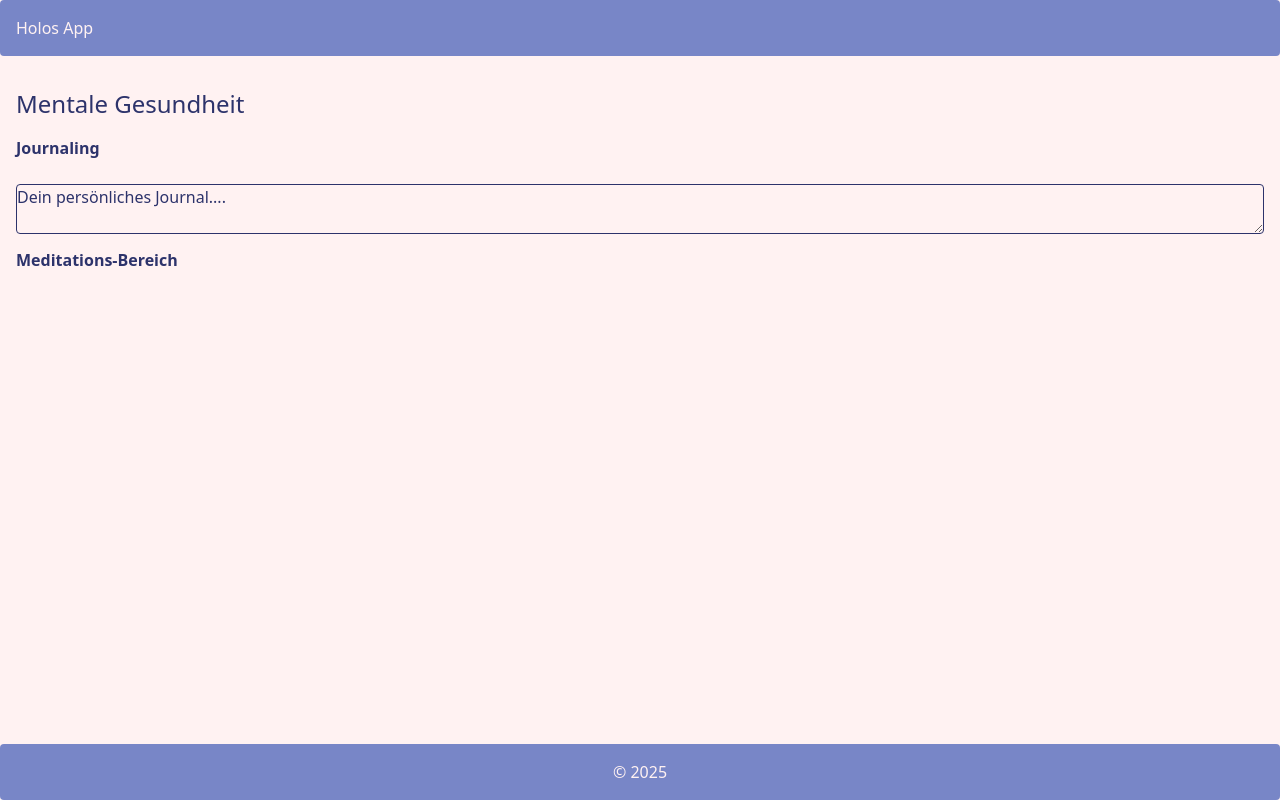
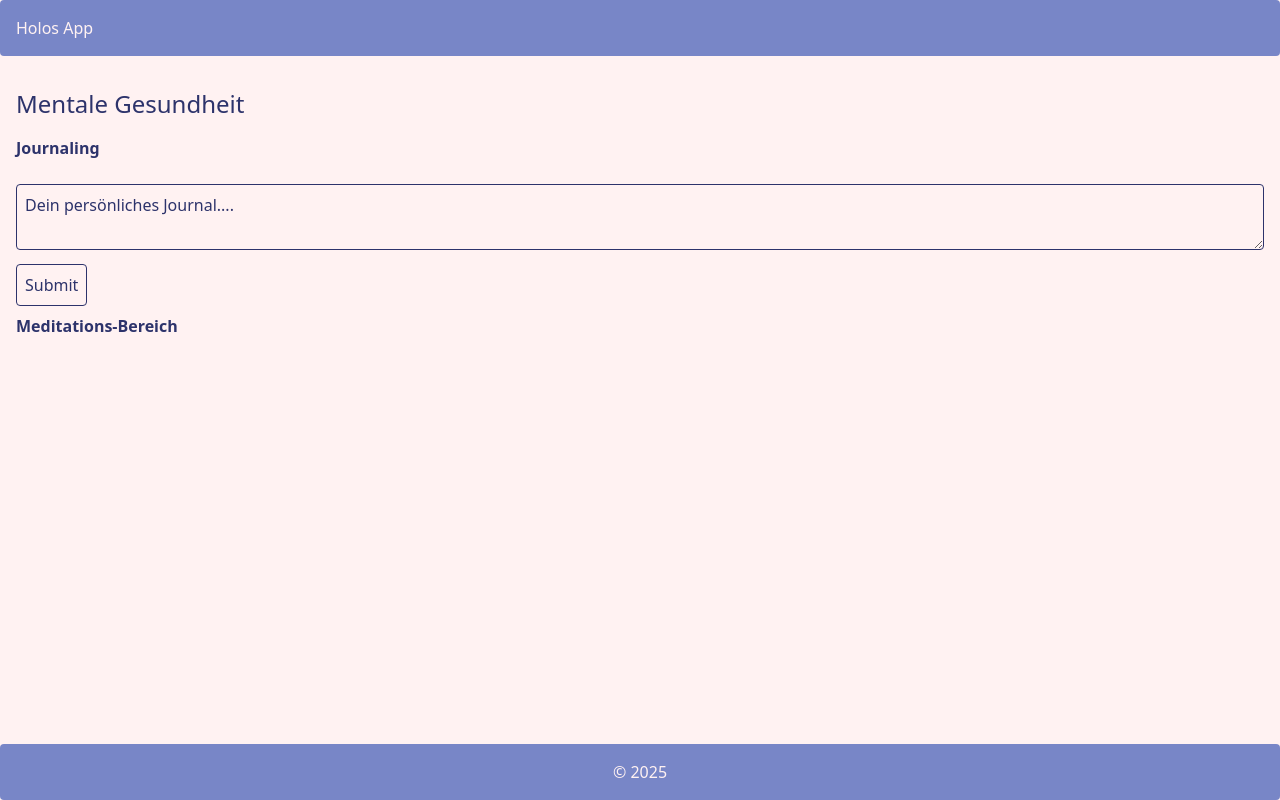
Before and after one commit to team-holos/holos-app, a React (Vite) app in the folder frontend/: page /mentalhealth in a window 1280 px wide. Built offline with nearby package versions, Linux system fonts and the light colour scheme; no server answers.

Commit message:
add button to save journal

```diff
--- a/frontend/src/components/MentalHealthForm.jsx
+++ b/frontend/src/components/MentalHealthForm.jsx
@@ -12,8 +12,14 @@ function MentalHealthForm() {
       <textarea
         value={textarea}
         onChange={handleChange}
-        className="border w-full rounded mt-4 font-extralight"
+        className="border p-2 my-2 w-full rounded mt-4 font-extralight"
       />
+      <button>
+        <input
+          type="submit"
+          className="p-2 border rounded cursor-pointer"
+        />
+      </button>
     </form>
   );
 }
```
